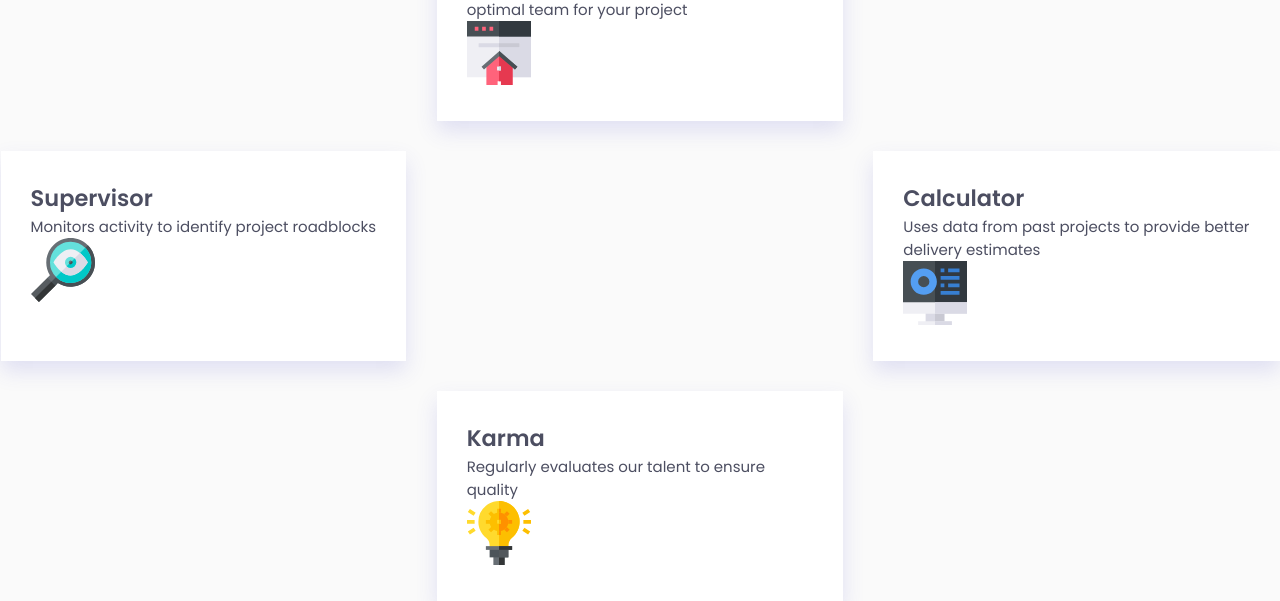
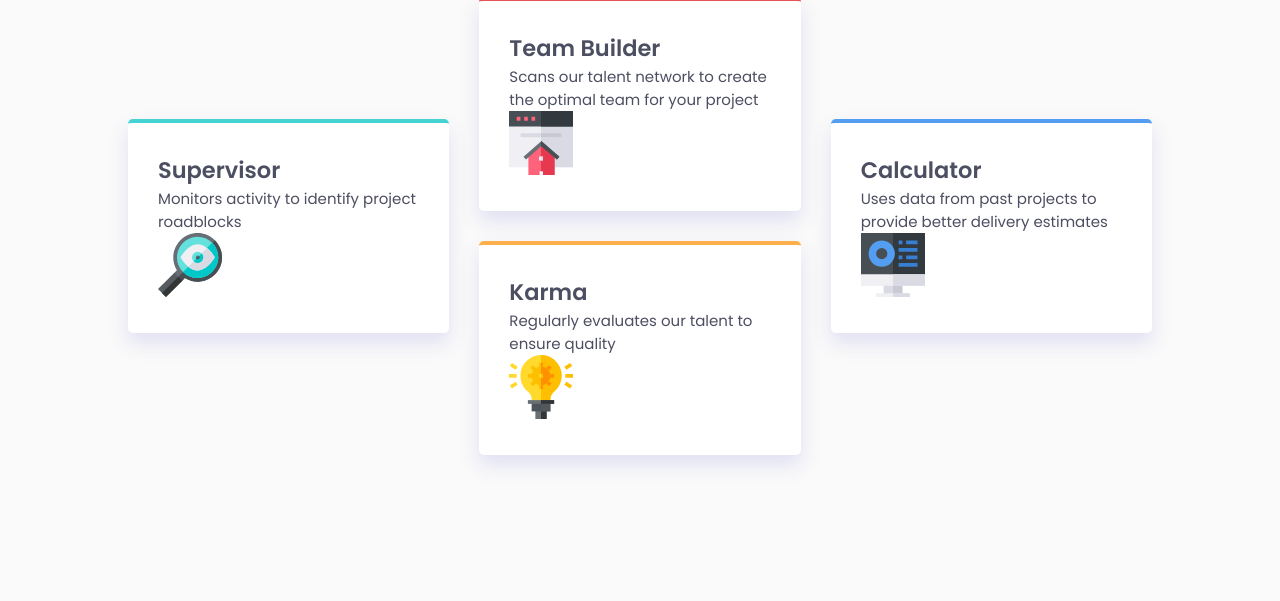
Before and after one commit to michelecandido/four-card-feature, a plain HTML site: page index.html in a window 1280 px wide. Shown: the part 260-861 px from the top of the page. After the commit the page ends 800 px from the top, so only its background shows below. Drawn offline with Linux system fonts and the light colour scheme.

Commit message:
fix: cards grid in _features.scss

```diff
--- a/scss/_features.scss
+++ b/scss/_features.scss
@@ -1,34 +1,48 @@
 /* cards */
 .features {
+    width: 80%;
+    max-width: 73rem;
     display: grid;
     grid-template-columns: repeat(3, 1fr);
-    grid-template-rows: repeat(3, 1fr);
+    grid-template-rows: repeat(4, 1fr);
     gap: 2em;
 }
 
 .card {
     padding: 2em;
     justify-self: center;
+    border-radius: 5px;
     background-color: white;
     box-shadow: 0 10px 20px rgba(75, 75, 201, 0.15);
 
     &:nth-child(1) {
-        grid-column: 1;
-        grid-row: 2;
+        border-top: 0.3em solid $cyan;
+        grid-column-start: 1;
+        grid-column-end: 2;
+        grid-row-start: 2;
+        grid-row-end: 4;
     }
 
     &:nth-child(2) {
-        grid-column: 2;
-        grid-row: 1;
+        border-top: 0.3em solid $red;
+        grid-column-start: 2;
+        grid-column-end: 3;
+        grid-row-start: 1;
+        grid-row-end: 3;
     }
 
     &:nth-child(3) {
-        grid-column: 2;
-        grid-row: 3;
+        border-top: 0.3em solid $orange;
+        grid-column-start: 2;
+        grid-row-start: 3;
+        grid-row-end: 5;
     }
 
     &:nth-child(4) {
-        grid-column: 3;
-        grid-row: 2;
+        border-top: 0.3em solid $blue;
+        grid-column-start: 3;
+        grid-column-end: 4;
+        grid-row-start: 2;
+        grid-row-end: 4;
     }
 }
```
Also changed, not shown: style.css, 1 other file.
